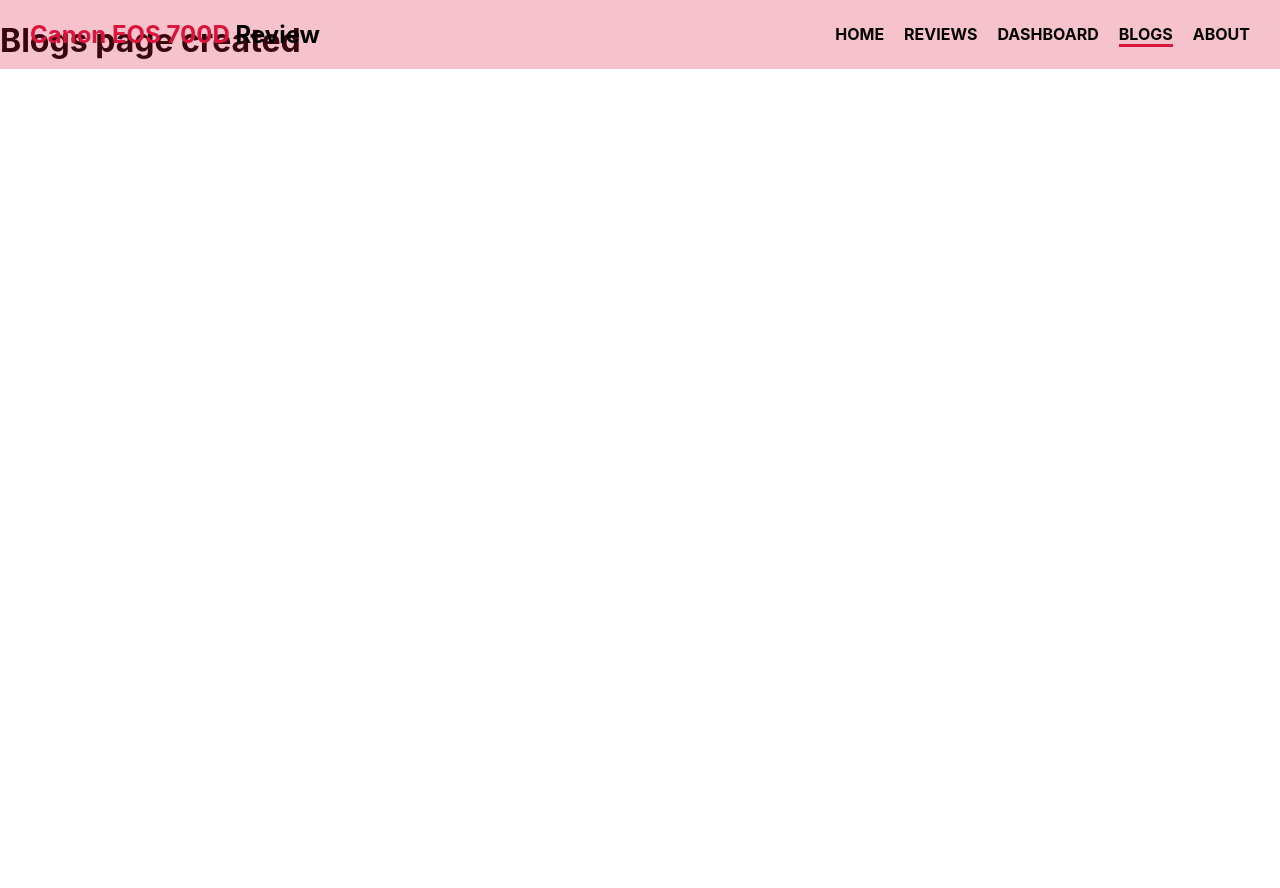
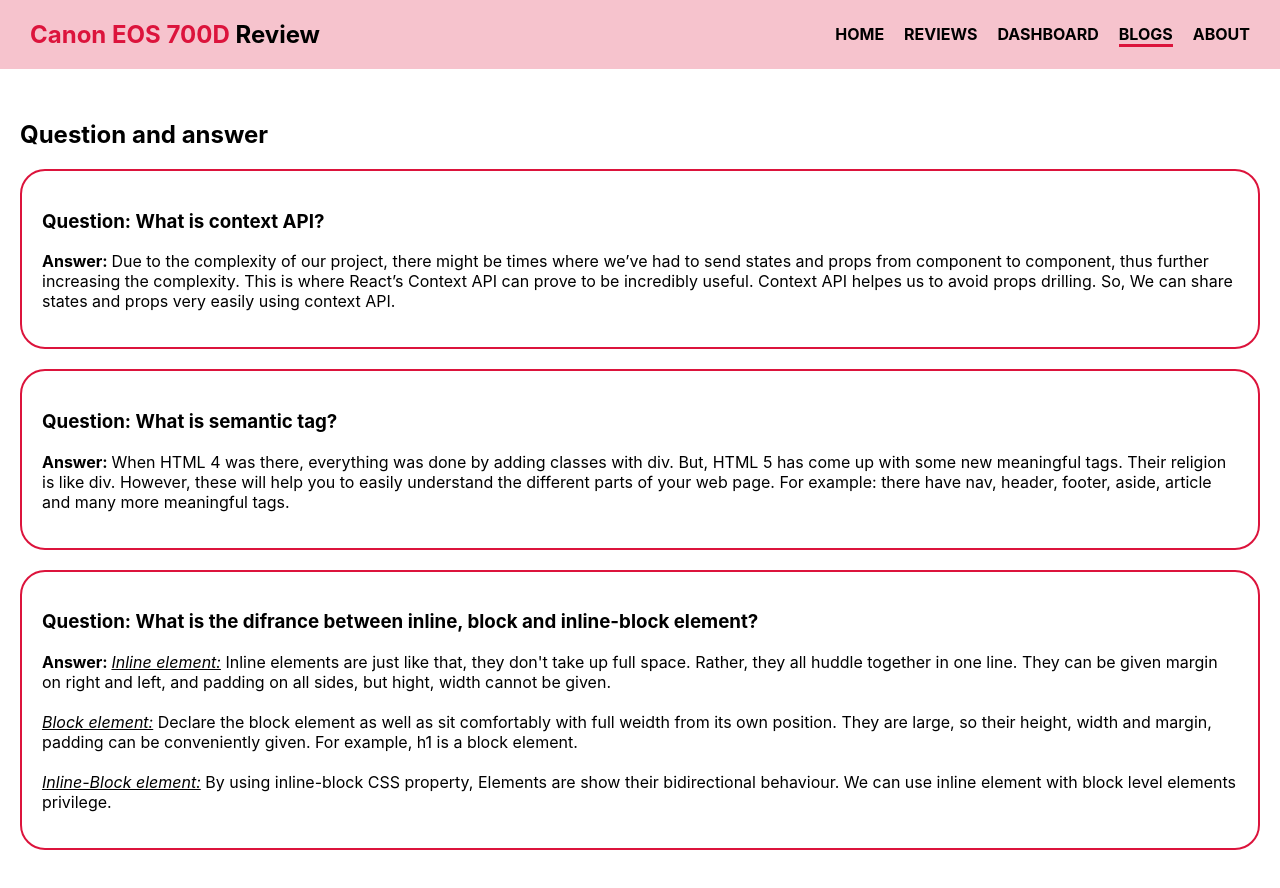
Before and after one commit to Web-Developer-Rakib/canon-eos-700d-review, a React (Create React App) app: page /blogs in a window 1280 px wide. Before the commit the page ends 800 px from the top, so only its background shows below. Built offline with nearby package versions, Linux system fonts and the light colour scheme.

Commit message:
all question answered

```diff
--- a/src/components/About/About.js
+++ b/src/components/About/About.js
@@ -5,7 +5,7 @@
   return (
     <section className="about-section">
       <h1>
-        More about <span className="title-color">Canon EOS 700D</span>
+        Explore more about <span className="title-color">Canon EOS 700D</span>
       </h1>
       <div className="details">
         <div className="overview">
--- a/src/components/Blogs/Blogs.css
+++ b/src/components/Blogs/Blogs.css
@@ -0,0 +1,10 @@
+.qna-section {
+  padding: 20px;
+  margin-top: 80px;
+}
+.qna {
+  border: 2px solid crimson;
+  margin-bottom: 20px;
+  padding: 20px;
+  border-radius: 25px;
+}
--- a/src/components/Blogs/Blogs.js
+++ b/src/components/Blogs/Blogs.js
@@ -1,10 +1,68 @@
 import React from "react";
+import "./Blogs.css";
 
 const Blogs = () => {
   return (
-    <div>
-      <h1>Blogs page created</h1>
-    </div>
+    <section className="qna-section">
+      <h1>Question and answer</h1>
+      <div className="qna">
+        <h3>
+          <b>Question: </b>What is context API?
+        </h3>
+        <p>
+          <b>Answer: </b>
+          Due to the complexity of our project, there might be times where we’ve
+          had to send states and props from component to component, thus further
+          increasing the complexity. This is where React’s Context API can prove
+          to be incredibly useful. Context API helpes us to avoid props
+          drilling. So, We can share states and props very easily using context
+          API.
+        </p>
+      </div>
+      <div className="qna">
+        <h3>
+          <b>Question: </b>What is semantic tag?
+        </h3>
+        <p>
+          <b>Answer: </b>When HTML 4 was there, everything was done by adding
+          classes with div. But, HTML 5 has come up with some new meaningful
+          tags. Their religion is like div. However, these will help you to
+          easily understand the different parts of your web page. For example:
+          there have nav, header, footer, aside, article and many more
+          meaningful tags.
+        </p>
+      </div>
+      <div className="qna">
+        <h3>
+          <b>Question: </b>What is the difrance between inline, block and
+          inline-block element?
+        </h3>
+        <p>
+          <b>Answer: </b>
+          <i>
+            <u>Inline element:</u>
+          </i>{" "}
+          Inline elements are just like that, they don't take up full space.
+          Rather, they all huddle together in one line. They can be given margin
+          on right and left, and padding on all sides, but hight, width cannot
+          be given. <br /> <br />
+          <i>
+            <u>Block element:</u>
+          </i>{" "}
+          Declare the block element as well as sit comfortably with full weidth
+          from its own position. They are large, so their height, width and
+          margin, padding can be conveniently given. For example, h1 is a block
+          element. <br />
+          <br />
+          <i>
+            <u>Inline-Block element:</u>
+          </i>{" "}
+          By using inline-block CSS property, Elements are show their
+          bidirectional behaviour. We can use inline element with block level
+          elements privilege.
+        </p>
+      </div>
+    </section>
   );
 };
 
--- a/src/components/NotFound/NotFound.css
+++ b/src/components/NotFound/NotFound.css
@@ -0,0 +1,11 @@
+.not-found-section {
+  display: flex;
+  justify-content: center;
+  align-items: center;
+  height: 100vh;
+}
+
+.not-found {
+  font-size: 50px;
+  color: red;
+}
--- a/src/components/NotFound/NotFound.js
+++ b/src/components/NotFound/NotFound.js
@@ -1,9 +1,9 @@
 import React from "react";
-
+import "./NotFound.css";
 const NotFound = () => {
   return (
-    <div>
-      <h1>404 NOT FOUND</h1>
+    <div className="not-found-section">
+      <h1 className="not-found">404 NOT FOUND!</h1>
     </div>
   );
 };
```
Also changed, not shown: src/components/CustomLink/CustomLink.js (deleted, +0 -7 lines).
